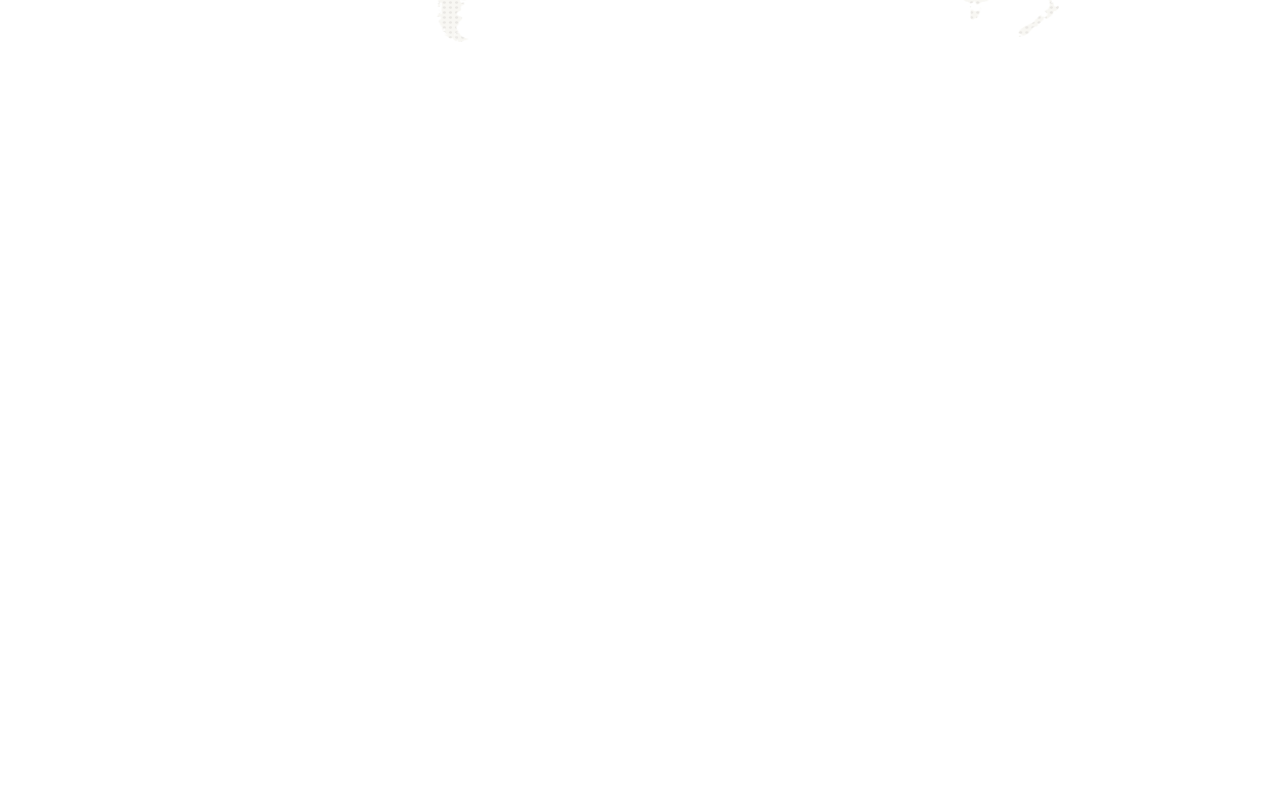
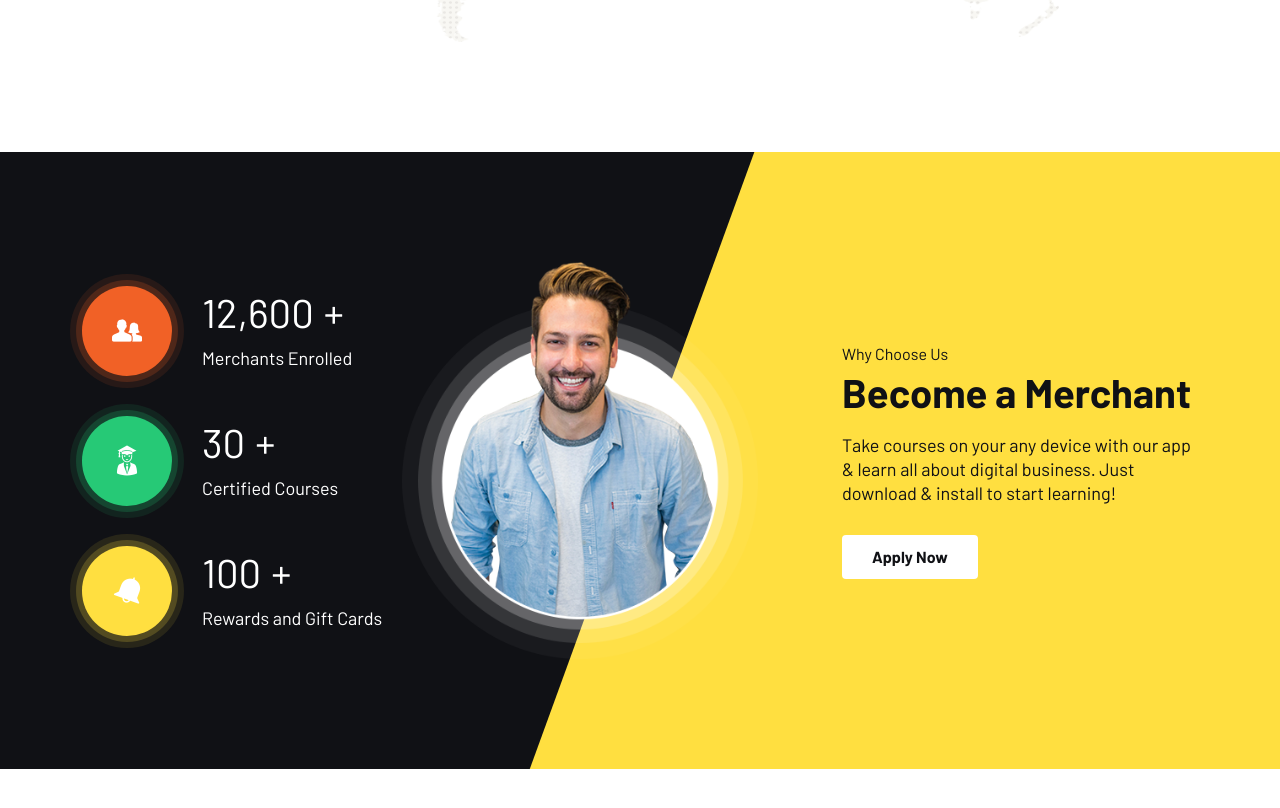
Before and after one commit to jynoes/react-ecommerce-website, a React (Vite) app: page / in a window 1280 px wide. Shown: the part 3922-4730 px from the top of the page. Before the commit the page ends 4074 px from the top, so only its background shows below. Built offline with nearby package versions, Linux system fonts and the light colour scheme.

Commit message:
2nd to the last commit for home page

```diff
--- a/src/App.jsx
+++ b/src/App.jsx
@@ -2,12 +2,14 @@
 import './App.css'
 import { Outlet } from 'react-router-dom'
 import NavItems from './components/NavItems'
+import Footer from './components/Footer'
 
 function App() {
   return (
     <>
       <NavItems/>
       <Outlet/>
+      <Footer />
     </>
   )
 }
--- /dev/null
+++ b/src/components/Footer.jsx
@@ -0,0 +1,73 @@
+import React from "react";
+
+const title = "About ShopCart";
+const desc =
+  "Eduaid theme number one world class university in the world There are student are studing always in this university for all time.";
+const ItemTitle = "Categories";
+const quickTitle = "Quick Links";
+const tweetTitle = "Recent Tweets";
+
+const addressList = [
+  { iconName: "icofont-google-map", text: "New York, USA." },
+  { iconName: "icofont-phone", text: "+880 123 456 789" },
+  { iconName: "icofont-envelope", text: "info@shopcart.com" },
+];
+
+const socialList = [
+  { iconName: "icofont-facebook", siteLink: "#", className: "facebook" },
+  { iconName: "icofont-twitter", siteLink: "#", className: "twitter" },
+  { iconName: "icofont-linkedin", siteLink: "#", className: "linkedin" },
+  { iconName: "icofont-instagram", siteLink: "#", className: "instagram" },
+  { iconName: "icofont-pinterest", siteLink: "#", className: "pinterest" },
+];
+
+const ItemList = [
+  { text: "All Products", link: "/shop" },
+  { text: "Shop", link: "/shop" },
+  { text: "Blog", link: "/blog" },
+  { text: "About", link: "/about" },
+  { text: "Policy", link: "#" },
+  { text: "FAQs", link: "/about" },
+];
+
+const quickList = [
+  { text: "Summer Sessions", link: "#" },
+  { text: "Events", link: "#" },
+  { text: "Gallery", link: "#" },
+  { text: "Forums", link: "#" },
+  { text: "Privacy Policy", link: "#" },
+  { text: "Terms of Use", link: "#" },
+];
+
+const tweetList = [
+  {
+    iconName: "icofont-twitter",
+    desc: "Aminur islam @ShopCart Greetings! #HTML_Template Grab your item, 50% Big Sale Offer !!",
+  },
+  {
+    iconName: "icofont-twitter",
+    desc: "Somrat islam @ShopCart Hey! #HTML_Template Grab your item, 50% Big Sale Offer !!",
+  },
+];
+const footerbottomList = [
+  { text: "Faculty", link: "#" },
+  { text: "Staff", link: "#" },
+  { text: "Students", link: "#" },
+  { text: "Alumni", link: "#" },
+];
+
+const Footer = () => {
+  return <footer className="style-2">
+    <div className="footer-top dark-view padding-tb">
+        <div className="container">
+            <div className="row">
+                    <div className="col">
+                        <div className="footer-item"></div>
+                    </div>
+            </div>
+        </div>
+    </div>
+  </footer>;
+};
+
+export default Footer;
--- /dev/null
+++ b/src/home/AboutUs.jsx
@@ -0,0 +1,77 @@
+import React from "react";
+import CountUp from "react-countup";
+import { Link } from "react-router-dom";
+
+const subTitle = "Why Choose Us";
+const title = "Become a Merchant";
+const desc =
+  "Take courses on your any device with our app & learn all about digital business. Just download & install to start learning!";
+const btnText = "Apply Now";
+
+const countList = [
+  {
+    iconName: "icofont-users-alt-4",
+    count: "12600",
+    text: "Merchants Enrolled",
+  },
+  {
+    iconName: "icofont-graduate-alt",
+    count: "30",
+    text: "Certified Courses",
+  },
+  {
+    iconName: "icofont-notification",
+    count: "100",
+    text: "Rewards and Gift Cards",
+  },
+];
+
+const AboutUs = () => {
+  return (
+    <div className="instructor-section style-2 padding-tb section-bg-ash">
+      <div className="container">
+        <div className="section-wrapper">
+          <div className="row g-4 justify-content-center align-items-center row-cols-1 row-cols-md-2 row-cols-xl-3">
+            <div className="col">
+              {countList.map((val, i) => (
+                <div key={i} className="count-item">
+                  <div className="count-inner">
+                    <div className="count-icon">
+                      <i className={val.iconName}></i>
+                    </div>
+                    <div className="count-content">
+                      <h2>
+                        <span className="count">
+                          <CountUp end={val.count} />
+                        </span>
+                        <span>+</span>
+                      </h2>
+                      <p>{val.text}</p>
+                    </div>
+                  </div>
+                </div>
+              ))}
+            </div>
+
+            <div className="col">
+                <div className="instructor-content">
+                    <span className="subtitle">{subTitle}</span>
+                    <h2 className="title">{title}</h2>
+                    <p>{desc}</p>
+                    <Link to="/sign-up" className="lab-btn">{btnText}</Link>
+                </div>
+            </div>
+
+            <div className="col">
+                <div className="instructor-thumb">
+                    <img src="/src/assets/images/instructor/01.png"></img>
+                </div>
+            </div>
+          </div>
+        </div>
+      </div>
+    </div>
+  );
+};
+
+export default AboutUs;
--- /dev/null
+++ b/src/home/AppSection.jsx
@@ -0,0 +1,29 @@
+import React from 'react'
+import { Link } from 'react-router-dom'
+
+const btnText = "Sign Up for Free"
+const title = "Shop Anytime, Anywhere"
+const desc = "Shop on all your devices with our app & learn anytime you want. Just download and install to start learning."
+
+const AppSection = () => {
+  return (
+    <div className='app-section padding-tb'>
+        <div className='container'>
+            <div className='section-header text-center'>
+                <Link to="/sign-up" className="lab-btn mb-4">{btnText}</Link>
+                <h2 className='title'>{title}</h2>
+                <p>{desc}</p>
+            </div>
+
+            <div className='section-wrapper'>
+                <ul className='lab-ul'>
+                    <li><a href='#'><img src='/src/assets/images/app/01.jpg'></img></a></li>
+                    <li><a href='#'><img src='/src/assets/images/app/02.jpg'></img></a></li>
+                </ul>
+            </div>
+        </div>
+    </div>
+  )
+}
+
+export default AppSection
--- a/src/home/Home.jsx
+++ b/src/home/Home.jsx
@@ -4,6 +4,9 @@
 import CategoryShowCase from './CategoryShowCase'
 import Register from './Register'
 import Location from './Location'
+import AboutUs from './AboutUs'
+import AppSection from './AppSection'
+import Sponsor from './Sponsor'
 
 const Home = () => {
   return (
@@ -13,6 +16,9 @@
         <CategoryShowCase />
         <Register />
         <Location />
+        <AboutUs />
+        <AppSection />
+        <Sponsor />
     </div>
   )
 }
--- a/src/home/Location.jsx
+++ b/src/home/Location.jsx
@@ -1,10 +1,10 @@
 import React from "react";
 import { Link } from "react-router-dom";
 
-const title = "More Then 60,000 Customers";
+const title = "More Than 60,000 Customers";
 
 const desc =
-  "Buy products on your any device with our app & enjoy your time what you want. Just download & install & start to shopping";
+  "Buy products on your any device with our app & enjoy your time what you want. Just download & install to start shopping";
 
 const clientsList = [
   {
@@ -61,6 +61,9 @@
                             <Link to="/sign-up">
                                 <span>{val.text}</span>
                             </Link>
+                            <div className="client-thumb">
+                                <img src={val.imgUrl}></img>
+                            </div>
                         </div>
                     ))
                 }
--- /dev/null
+++ b/src/home/Sponsor.jsx
@@ -0,0 +1,84 @@
+import React from "react";
+// Import Swiper React components
+import { Swiper, SwiperSlide } from "swiper/react";
+
+// Import Swiper styles
+import "swiper/css";
+import "swiper/css/pagination";
+
+// import required modules
+import { Autoplay } from "swiper/modules";
+
+const sponsorList = [
+  {
+    imgUrl: "/src/assets/images/sponsor/01.png",
+  },
+  {
+    imgUrl: "/src/assets/images/sponsor/02.png",
+  },
+  {
+    imgUrl: "/src/assets/images/sponsor/03.png",
+  },
+  {
+    imgUrl: "/src/assets/images/sponsor/04.png",
+  },
+  {
+    imgUrl: "/src/assets/images/sponsor/05.png",
+  },
+  {
+    imgUrl: "/src/assets/images/sponsor/06.png",
+  },
+];
+
+const Sponsor = () => {
+  return (
+    <div className="sponsor-section section-bg">
+      <div className="container">
+        <div className="section-wrapper">
+          <div className="section-slider">
+            <Swiper
+              slidesPerView={2}
+              spaceBetween={20}
+              autoplay={
+                {
+                    delay: 2000,
+                    disableOnInteraction: false,
+                }
+              }
+              breakpoints={{
+                640: {
+                  slidesPerView: 1,
+                  spaceBetween: 20,
+                },
+                768: {
+                  slidesPerView: 3,
+                  spaceBetween: 40,
+                },
+                1024: {
+                  slidesPerView: 4,
+                  spaceBetween: 50,
+                },
+              }}
+              modules={[Autoplay]}
+              className="mySwiper"
+            >
+                {
+                    sponsorList.map((val, i) => (
+                        <SwiperSlide key={i}>
+                            <div className="sponsor-item">
+                                <div className="sponsor-thumb">
+                                    <img src={val.imgUrl}></img>
+                                </div>
+                            </div>
+                        </SwiperSlide>
+                    ))
+                }
+            </Swiper>
+          </div>
+        </div>
+      </div>
+    </div>
+  );
+};
+
+export default Sponsor;
```
